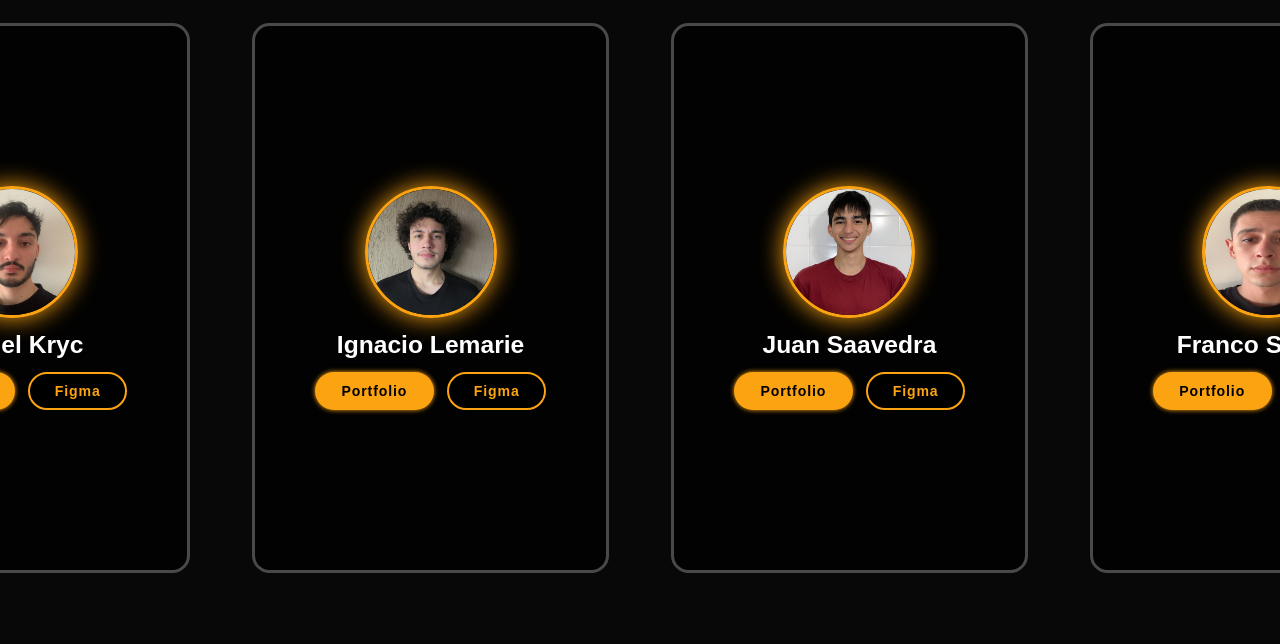
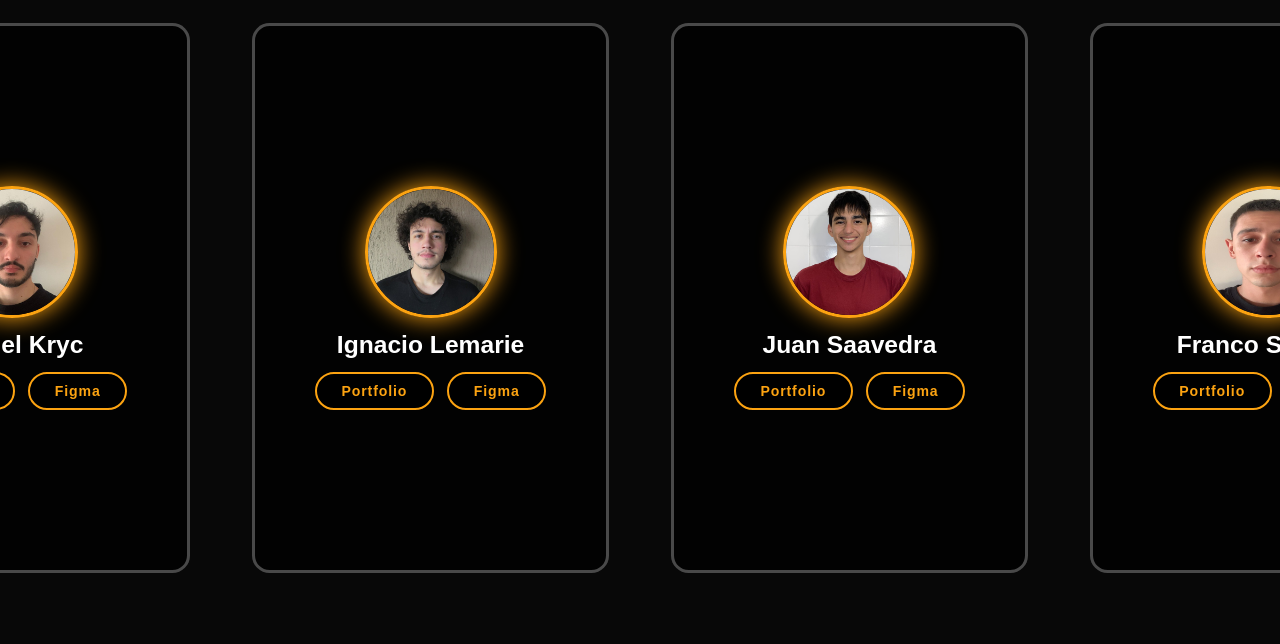
Before and after one commit to nkryc/Parcial-2, a plain HTML site: page nosotros.html in a window 1280 px wide. Shown: the part 214-858 px from the top of the page. Drawn offline with nearby package versions, Linux system fonts and the light colour scheme.

Commit message:
Update estilos.css

```diff
--- a/css/estilos.css
+++ b/css/estilos.css
@@ -150,7 +150,6 @@ max-width: 1000px;
     box-shadow: 0 0 5px var(--main-color);
     border-radius: 4rem;
     font-size: 1.6rem;
-    color: black;
     border: 2px solid transparent;
     letter-spacing: 0.1rem;
     font-weight: 600;
@@ -167,6 +166,19 @@ max-width: 1000px;
     display: flex;
     align-items: center;
     gap: 1.5rem;
+}
+
+.botones a:nth-of-type(1){
+    background-color: black;
+    color: var(--main-color);
+    border: 2px solid var(--main-color);
+    box-shadow: 0 0 25px transparent;
+}
+
+.botones a:nth-of-type(1):hover{
+    box-shadow: 0 0 25px var(--main-color);
+    background-color: var(--main-color);
+    color: black;
 }
 
 .botones a:nth-of-type(2){
@@ -315,7 +327,7 @@ max-width: 1000px;
 }
 
 .mapa{
-    margin-top: -15rem;
+    margin-top: -25rem;
 }
 
 .mapa-contenido {
```
